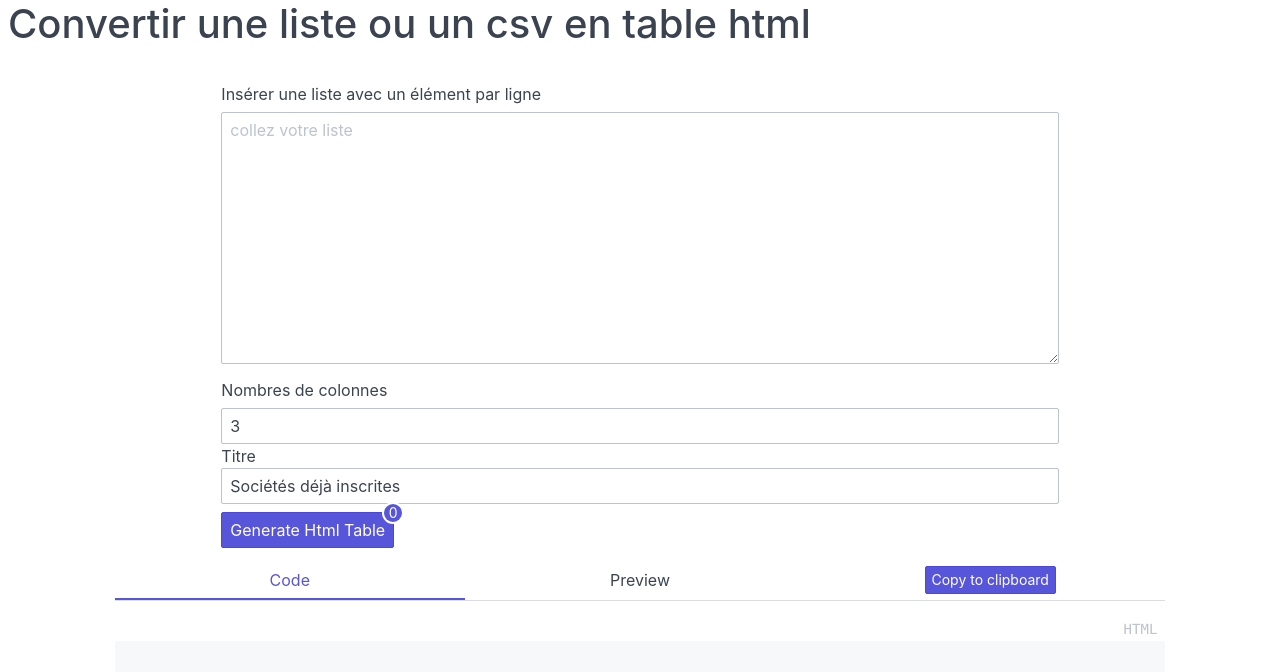
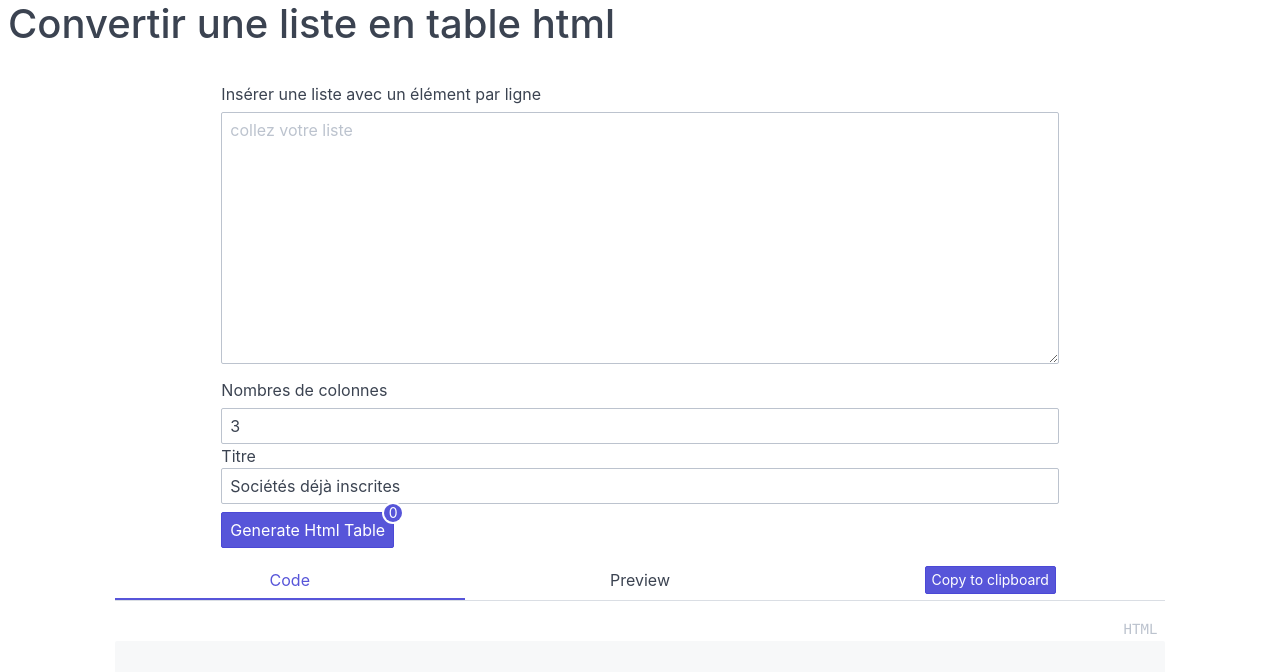
Before and after one commit to gregberger/list-to-table, a plain HTML site: page index.html in a window 1280 px wide. Drawn offline with nearby package versions, Linux system fonts and the light colour scheme; some packages are replaced by stand-ins of ours; a script that the page names is missing.

Commit message:
intial commit

```diff
--- a/index.html
+++ b/index.html
@@ -13,12 +13,12 @@
     <link rel="stylesheet" href="https://unpkg.com/spectre.css/dist/spectre-icons.min.css">
 
 
-    <title>CSV list to html table</title>
+    <title>Text list to html table</title>
 </head>
 <body>
     <div id="app" class="container p-centered">
 
-         <h1>Convertir une liste ou un csv en table html</h1>
+         <h1>Convertir une liste en table html</h1>
 
         <div class="columns">
             <div class="column col-8 col-mx-auto">
```
